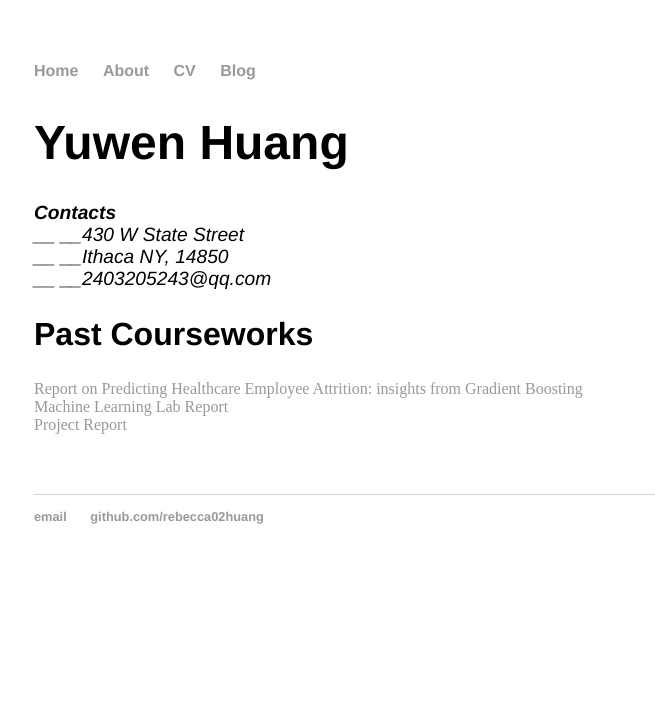
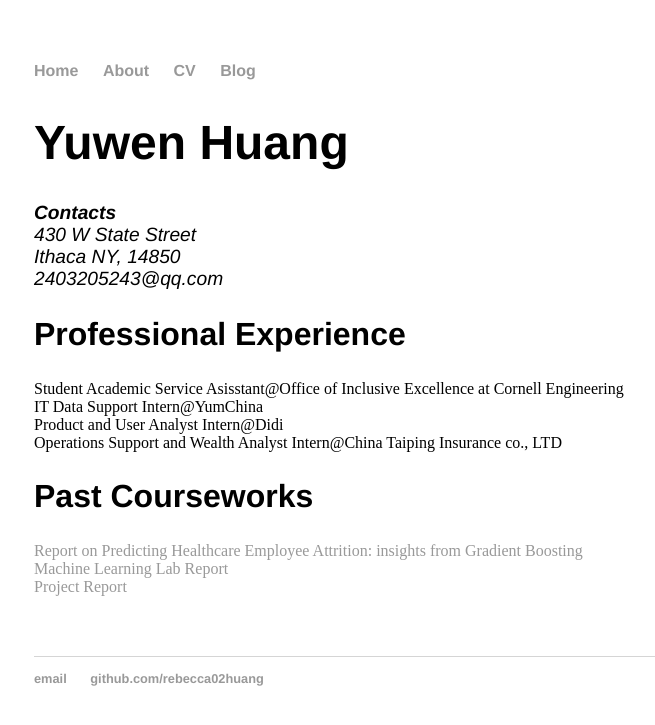
Before and after one commit to rebecca02huang/rebecca02huang.github.io, a Jekyll site: the page built from cv/index.html, in a window 1280 px wide. Shown: the top 725 px of the page, without its empty margins (158-813 px from the left). Built offline with Jekyll 4.4.1, drawn with Linux system fonts in a browser that asks for light colours.

Commit message:
Update index.html

```diff
--- a/cv/index.html
+++ b/cv/index.html
@@ -6,10 +6,16 @@ title: CV
     <h1>Yuwen Huang</h1>
     <address>
         <strong>Contacts</strong><br>
-        __ __430 W State Street<br>
-        __ __Ithaca NY, 14850<br>
-        <span class="obfuscate">__ __2403205243@qq.com</span>
+        430 W State Street<br>
+        Ithaca NY, 14850<br>
+        <span class="obfuscate">2403205243@qq.com</span>
     </address>
+    <h2>Professional Experience</h2>
+    Student Academic Service Asisstant@Office of Inclusive Excellence at Cornell Engineering<br>
+    IT Data Support Intern@YumChina<br>
+    Product and User Analyst Intern@Didi<br>
+    Operations Support and Wealth Analyst Intern@China Taiping Insurance co., LTD
+
     <h2>Past Courseworks</h2>
     <a href="/assets/documents/Gradient_Boosting.pdf">Report on Predicting Healthcare Employee Attrition: insights from Gradient Boosting</a><br/>
     <a href="/assets/documents/Lab_Report.pdf">Machine Learning Lab Report</a><br/>
```
